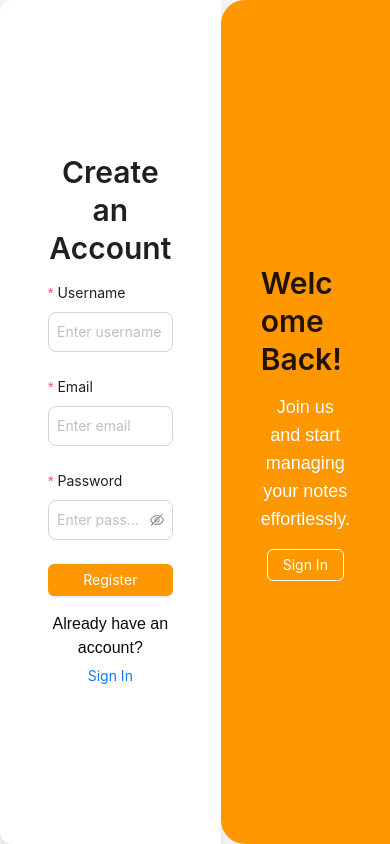
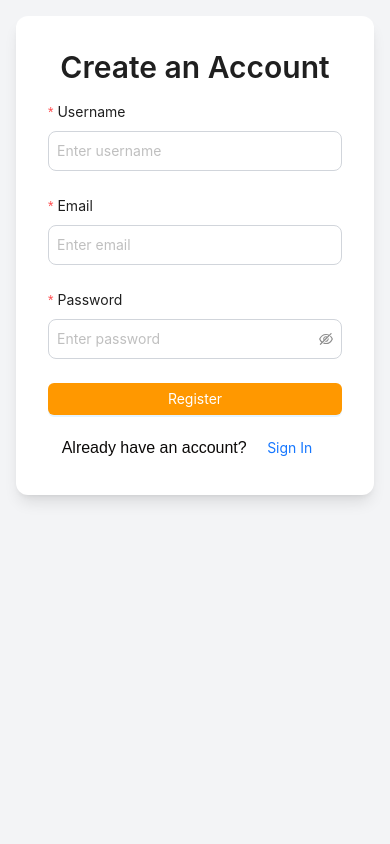
Before and after one commit to Belhajikram/NotesAppFront, a Next.js app in the folder my-app/: page /register in a window 390 px wide. Built offline with nearby package versions, Linux system fonts and the light colour scheme; no server answers.

Commit message:
Responsivness register

```diff
--- a/my-app/src/app/register/page.tsx
+++ b/my-app/src/app/register/page.tsx
@@ -31,9 +31,9 @@ export default function Register() {
   };
 
   return (
-    <div className="flex h-screen bg-gray-100">
+    <div className="flex flex-col md:flex-row h-screen bg-gray-100 p-4 md:p-0">
       {/* Left Side - Register Form */}
-      <div className="w-96 md:w-1/2 p-12 flex flex-col justify-center min-h-[500px] bg-white rounded-l-xl shadow-lg">
+      <div className="w-full md:w-1/2 p-8 md:p-12 flex flex-col justify-center bg-white rounded-xl shadow-lg">
         <Typography.Title level={2} className="text-[#FF9800] text-center">
           Create an Account
         </Typography.Title>
@@ -87,7 +87,7 @@ export default function Register() {
           </Button>
         </Form>
         <p className="text-center mt-4">
-          Already have an account?{" "}
+          Already have an account? {" "}
           <Button type="link" className="text-[#FF9800]" onClick={() => router.push("/login")}>
             Sign In
           </Button>
@@ -95,7 +95,7 @@ export default function Register() {
       </div>
 
       {/* Right Side - Welcome Section */}
-      <div className="w-1/2 bg-[#FF9800] flex flex-col justify-center items-center text-white p-10 rounded-l-3xl">
+      <div className="hidden md:flex w-1/2 bg-[#FF9800] flex-col justify-center items-center text-white p-10 rounded-xl">
         <Typography.Title level={2}>Welcome Back!</Typography.Title>
         <p className="text-center text-lg">Join us and start managing your notes effortlessly.</p>
         <Button
```
